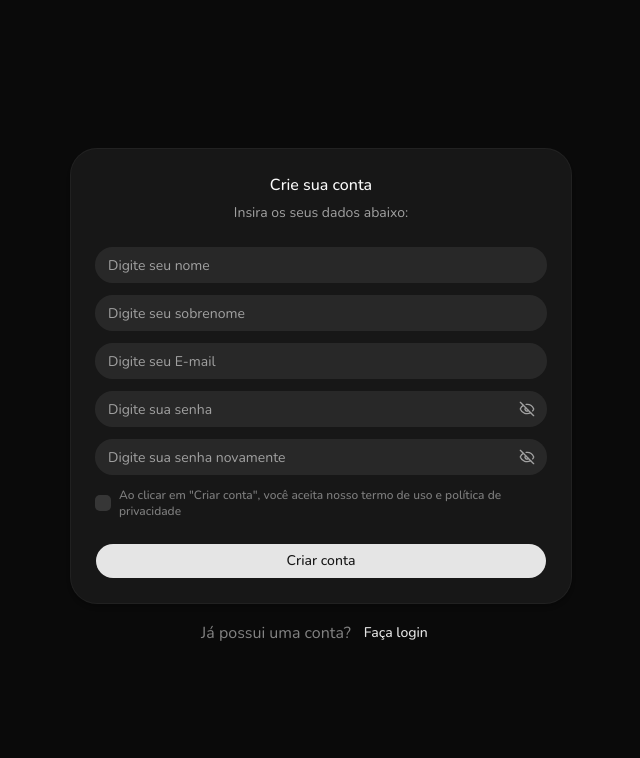
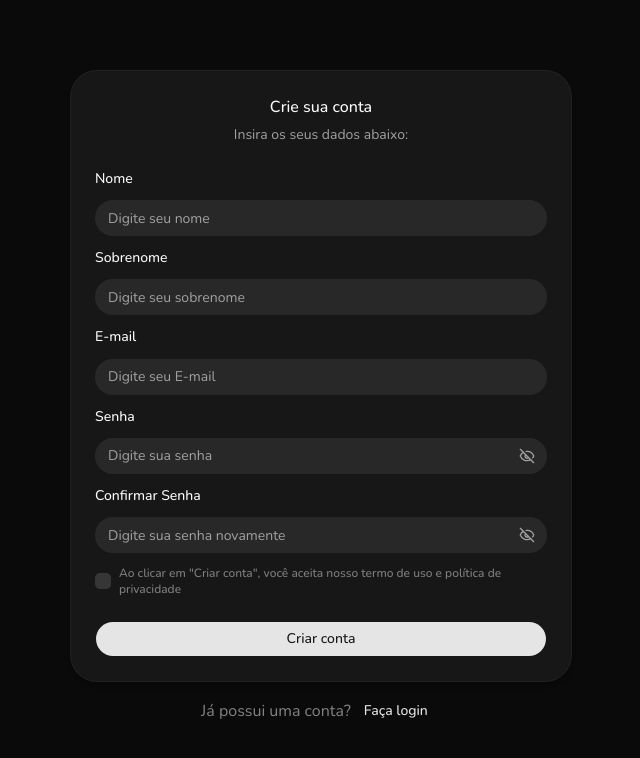
Before and after one commit to gbNun-11/inri-finance-web, a React (Vite) app: page /signup in a window 1280 px wide. Shown: the top 758 px of the page, without its empty margins (319-959 px from the left). Built offline with nearby package versions, Linux system fonts and the light colour scheme.

Commit message:
chore: add react query setup

```diff
--- a/package.json
+++ b/package.json
@@ -28,6 +28,7 @@
     "@base-ui/react": "^1.4.1",
     "@fontsource-variable/inter": "^5.2.8",
     "@hookform/resolvers": "^5.2.2",
+    "@tanstack/react-query": "^5.100.10",
     "class-variance-authority": "^0.7.1",
     "clsx": "^2.1.1",
     "lucide-react": "^1.14.0",
--- a/src/main.jsx
+++ b/src/main.jsx
@@ -1,5 +1,6 @@
 import './index.css'
 
+import { QueryClient, QueryClientProvider } from '@tanstack/react-query'
 import { StrictMode } from 'react'
 import { createRoot } from 'react-dom/client'
 import { BrowserRouter, Route, Routes } from 'react-router'
@@ -9,8 +10,11 @@ import LoginPage from './pages/loginPage'
 import NotFound from './pages/notFoundPage'
 import SignUp from './pages/signUpPage'
 
+const queryClient = new QueryClient()
+
 createRoot(document.getElementById('root')).render(
   <StrictMode>
+    <QueryClientProvider client={queryClient}>
       <BrowserRouter>
         <Routes>
           <Route path="/" element={<HomePage />} />
@@ -19,5 +23,6 @@ createRoot(document.getElementById('root')).render(
           <Route path="/*" element={<NotFound />} />
         </Routes>
       </BrowserRouter>
+    </QueryClientProvider>
   </StrictMode>,
 )
--- a/src/pages/loginPage.jsx
+++ b/src/pages/loginPage.jsx
@@ -12,7 +12,12 @@ import {
   CardHeader,
   CardTitle,
 } from '@/components/ui/card'
-import { Field, FieldError, FieldGroup } from '@/components/ui/field'
+import {
+  Field,
+  FieldError,
+  FieldGroup,
+  FieldLabel,
+} from '@/components/ui/field'
 import { Input } from '@/components/ui/input'
 import { loginSchema } from '@/schemas/loginSchema'
 
@@ -42,6 +47,7 @@ const LoginPage = () => {
                 control={methods.control}
                 render={({ field, fieldState }) => (
                   <Field data-invalid={fieldState.invalid}>
+                    <FieldLabel htmlFor={field.name}>E-mail</FieldLabel>
                     <Input
                       {...field}
                       id={field.name}
@@ -61,6 +67,7 @@ const LoginPage = () => {
                 control={methods.control}
                 render={({ field, fieldState }) => (
                   <Field data-invalid={fieldState.invalid}>
+                    <FieldLabel htmlFor={field.name}>Senha</FieldLabel>
                     <PasswordInput
                       {...field}
                       id={field.name}
--- a/src/pages/signUpPage.jsx
+++ b/src/pages/signUpPage.jsx
@@ -52,6 +52,7 @@ const SignUp = () => {
                 control={methods.control}
                 render={({ field, fieldState }) => (
                   <Field data-invalid={fieldState.invalid}>
+                    <FieldLabel htmlFor={field.name}>Nome</FieldLabel>
                     <Input
                       {...field}
                       id={field.name}
@@ -71,6 +72,7 @@ const SignUp = () => {
                 control={methods.control}
                 render={({ field, fieldState }) => (
                   <Field data-invalid={fieldState.invalid}>
+                    <FieldLabel htmlFor={field.name}>Sobrenome</FieldLabel>
                     <Input
                       {...field}
                       id={field.name}
@@ -90,6 +92,7 @@ const SignUp = () => {
                 control={methods.control}
                 render={({ field, fieldState }) => (
                   <Field data-invalid={fieldState.invalid}>
+                    <FieldLabel htmlFor={field.name}>E-mail</FieldLabel>
                     <Input
                       {...field}
                       id={field.name}
@@ -109,6 +112,7 @@ const SignUp = () => {
                 control={methods.control}
                 render={({ field, fieldState }) => (
                   <Field data-invalid={fieldState.invalid}>
+                    <FieldLabel htmlFor={field.name}>Senha</FieldLabel>
                     <PasswordInput
                       {...field}
                       id={field.name}
@@ -128,6 +132,9 @@ const SignUp = () => {
                 control={methods.control}
                 render={({ field, fieldState }) => (
                   <Field data-invalid={fieldState.invalid}>
+                    <FieldLabel htmlFor={field.name}>
+                      Confirmar Senha
+                    </FieldLabel>
                     <PasswordInput
                       {...field}
                       id={field.name}
```
Also changed, not shown: 1 other file (tests, documents, lock files or other folders). Lines whose indentation alone changed are shown as unchanged.
